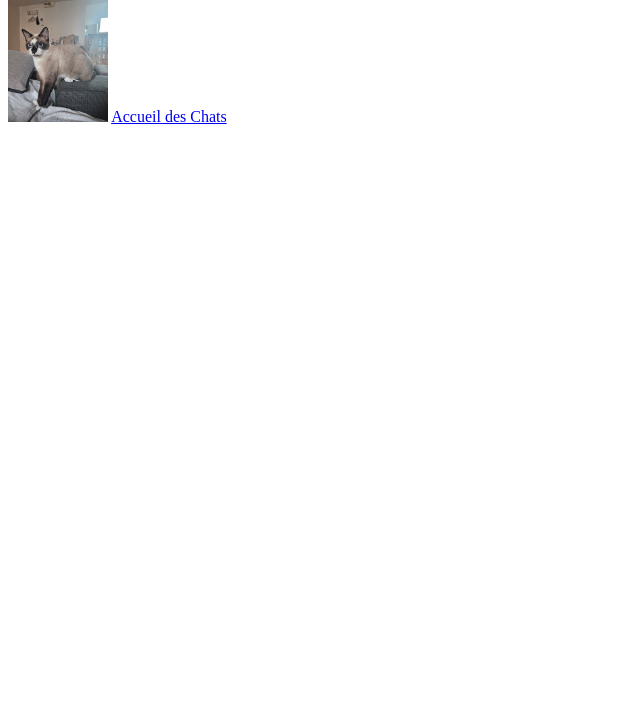
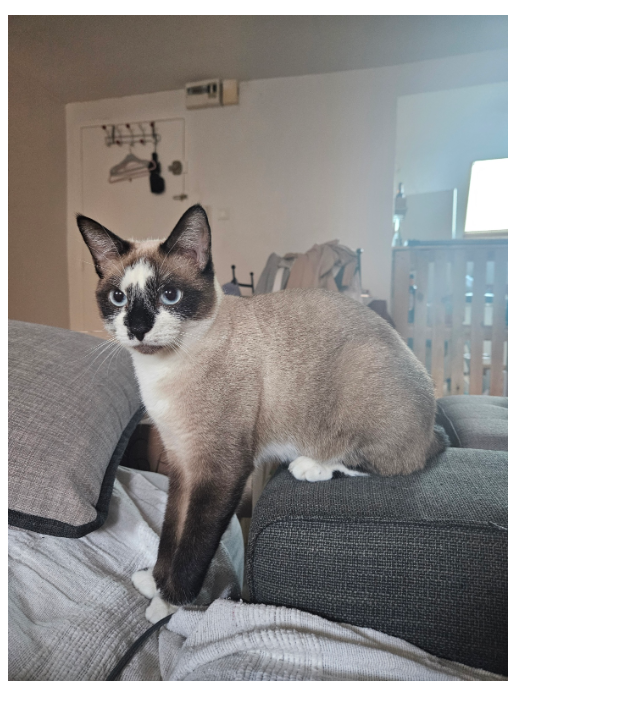
Before and after one commit to MMI-SAE-105/2023-r113-tp2-menu-alpinejs-DEMOURAMaxime, a plain HTML site: page cats/chat1.html in a window 1280 px wide. Shown: the part 91-800 px from the top of the page, without its empty margins (0-640 px from the left). Drawn offline with Linux system fonts and the light colour scheme.

Commit message:
Ajustement des pages Chats

```diff
--- a/cats/chat1.html
+++ b/cats/chat1.html
@@ -6,10 +6,11 @@
     <title>Chat 1 "Bounty"</title>
 </head>
 <body>
+    <a href="index.html"> Accueil des Chats</a>
     <h1>Bounty</h1>
-    <img src="../cats/img/Bounty.jpg" width= "100"
+    <img src="../cats/img/Bounty.jpg" width= "500"
     alt="le plus beau chat de France">
-    <a href="index.html"> Accueil des Chats</a>
+
 
 </body>
 </html>
```
